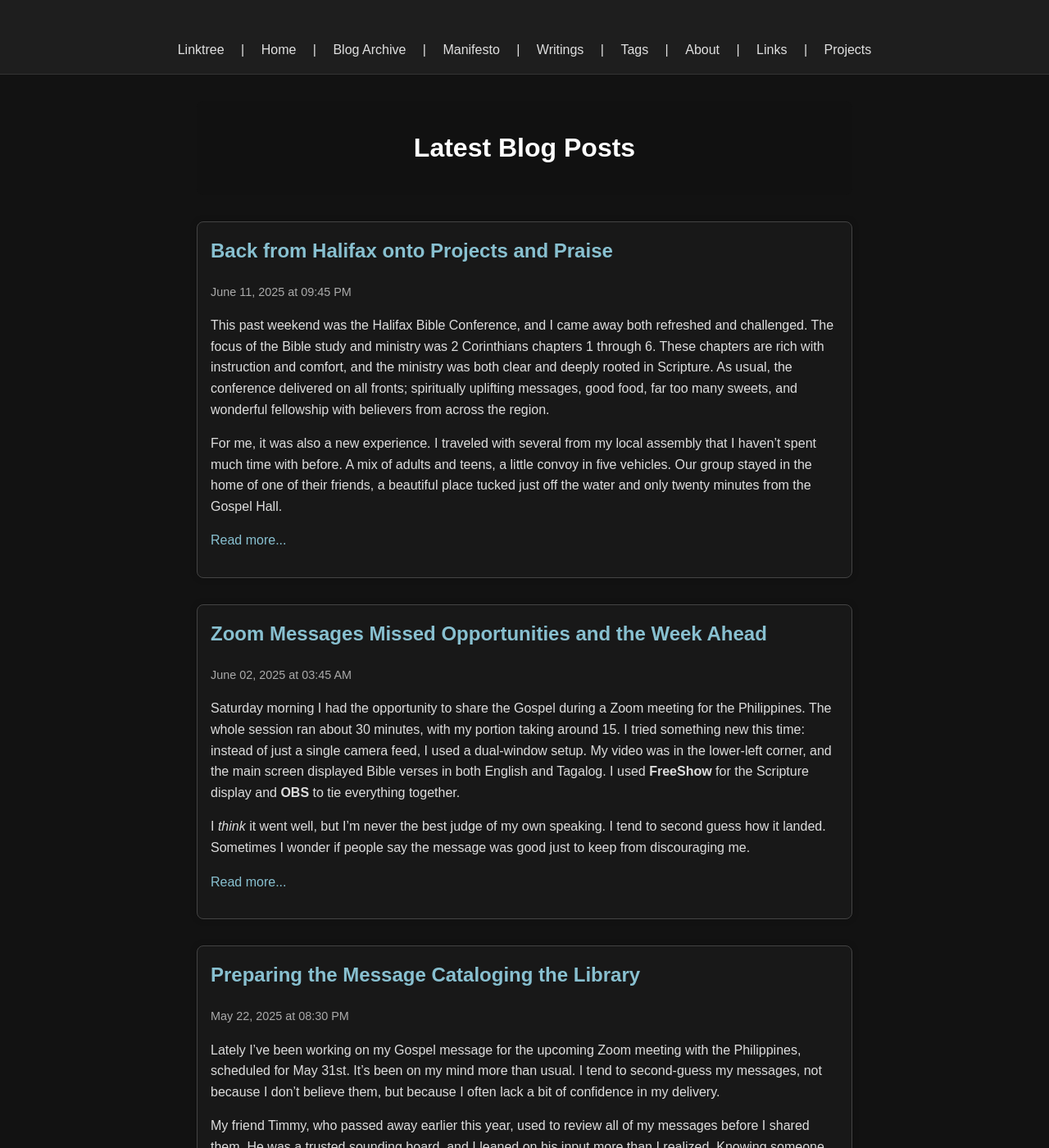
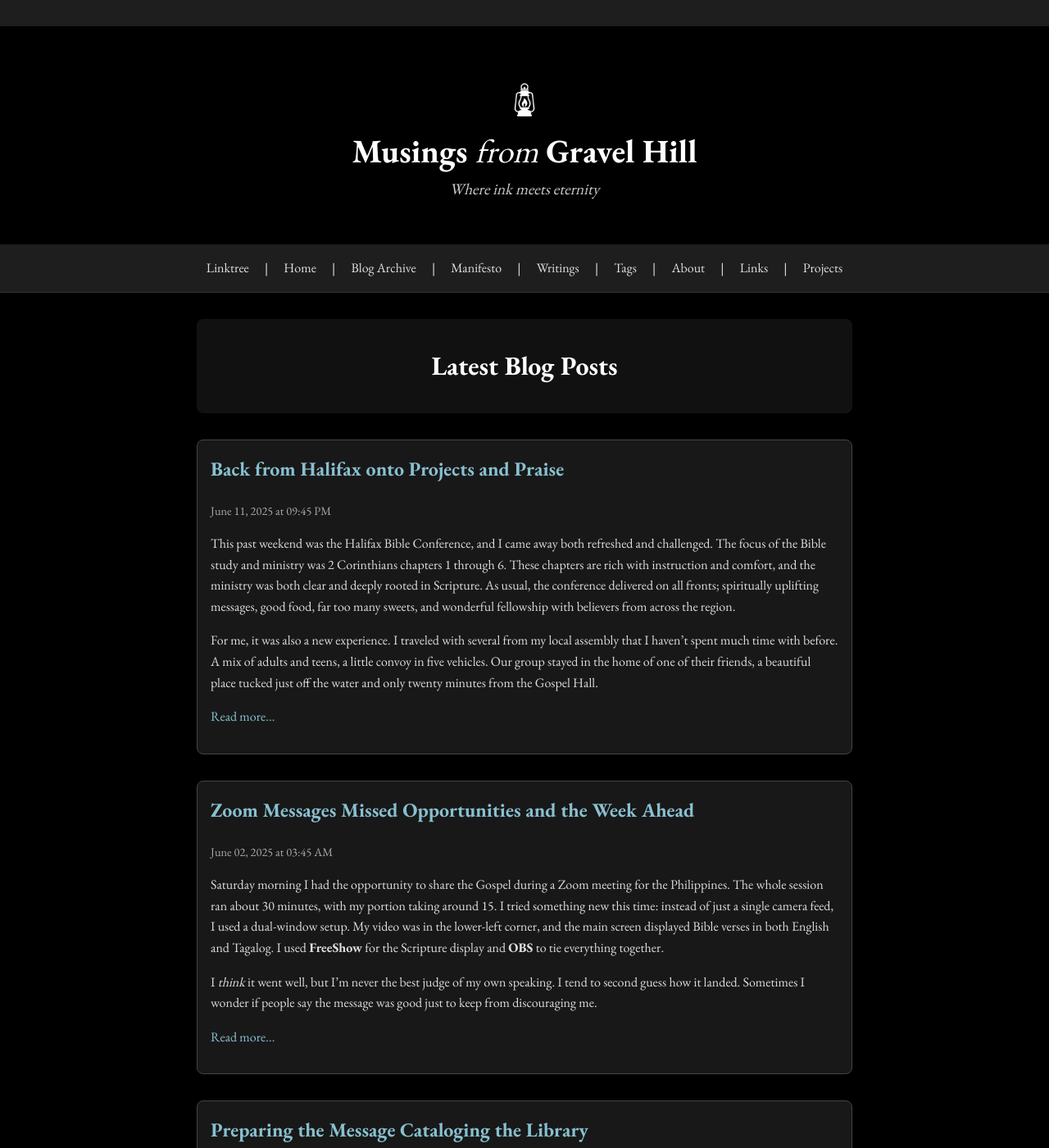
Before and after one commit to Atrion/atrion-blog, a Jekyll site: the page built from index.md, in a window 1280 px wide and 1400 px high. Shown: the whole window at 82% size. Built offline with Jekyll 4.4.1, drawn with Linux system fonts in a browser that asks for light colours.

Commit message:
Header Creation

```diff
--- a/_layouts/default.html
+++ b/_layouts/default.html
@@ -5,10 +5,23 @@
   <meta name="viewport" content="width=device-width, initial-scale=1.0">
   <title>{{ page.title }} | {{ site.title }}</title>
   <link rel="stylesheet" href="{{ '/assets/css/style.css' | relative_url }}">
+<!-- Google Fonts -->
+<link href="https://fonts.googleapis.com/css2?family=EB+Garamond:wght@400;700&display=swap" rel="stylesheet">
 </head>
 <body>
   <header>
   </header>
+
+  <div class="site-header" style="text-align: center; margin-top: 2rem;">
+  <div class="icon-title" style="display: inline-flex; align-items: center; gap: 1rem;">
+    <img src="{{ '/assets/images/lantern.png' | relative_url }}" alt="Lantern icon" class="site-icon" style="width: 48px; height: auto;" />
+    <h1 class="site-title" style="margin: 0; font-size: 2.5rem;">
+      Musings <span class="italic-word" style="font-style: italic;">from</span> Gravel Hill
+    </h1>
+  </div>
+  <p class="site-subtitle" id="subtitle" style="margin-top: 0.5rem; font-size: 1.2rem; font-style: italic;"></p>
+</div>
+
 
     <nav class="navbar">
       <a href="/">Linktree</a> |
@@ -38,6 +50,6 @@
   </footer>
 
 
-
+<script src="{{ '/assets/js/subtitles.js' | relative_url }}"></script>
 </body>
 </html>
--- a/assets/css/style.css
+++ b/assets/css/style.css
@@ -227,3 +227,64 @@ img {
   margin: 0.75rem 0;
   padding: 0 0.5rem;
 }
+
+/* === Custom Header Styling for Site Branding === */
+
+body {
+  background: #000;
+  color: #fff;
+  font-family: 'EB Garamond', serif;
+}
+
+.site-header {
+  text-align: center;
+  padding: 2rem 1rem;
+}
+
+.icon-title {
+  display: flex;
+  flex-direction: column;
+  align-items: center;
+  gap: 0.75rem;
+}
+
+.site-icon {
+  width: 48px;
+  height: 48px;
+  filter: brightness(0) invert(1); /* Makes dark SVGs visible on black */
+}
+
+.site-title {
+  margin: 0;
+  font-size: 2.5rem;
+  font-weight: 700;
+  line-height: 1.2;
+}
+
+.italic-word {
+  font-style: italic;
+  font-weight: 400;
+}
+
+.site-subtitle {
+  font-size: 1rem;
+  color: #ccc;
+  margin-top: 0.5rem;
+  font-style: italic;
+}
+
+/* === Mobile Responsiveness for Header === */
+@media (max-width: 600px) {
+  .site-title {
+    font-size: 1.75rem;
+  }
+
+  .site-subtitle {
+    font-size: 0.9rem;
+  }
+
+  .site-icon {
+    width: 36px;
+    height: 36px;
+  }
+}
--- /dev/null
+++ b/assets/js/subtitles.js
@@ -0,0 +1,15 @@
+// /assets/js/subtitles.js
+document.addEventListener("DOMContentLoaded", function () {
+  const subtitles = [
+    "Thoughts in the quiet",
+    "Walking the narrow way",
+    "Poems, prayers, and ponderings",
+    "Faith, land, and life on the Hill",
+    "Where ink meets eternity"
+  ];
+  const random = Math.floor(Math.random() * subtitles.length);
+  const subtitleElement = document.getElementById("subtitle");
+  if (subtitleElement) {
+    subtitleElement.textContent = subtitles[random];
+  }
+});
```
Also changed, not shown: other parts of _layouts/default.html (+0 -1 lines), assets/images/lantern.png (added).
